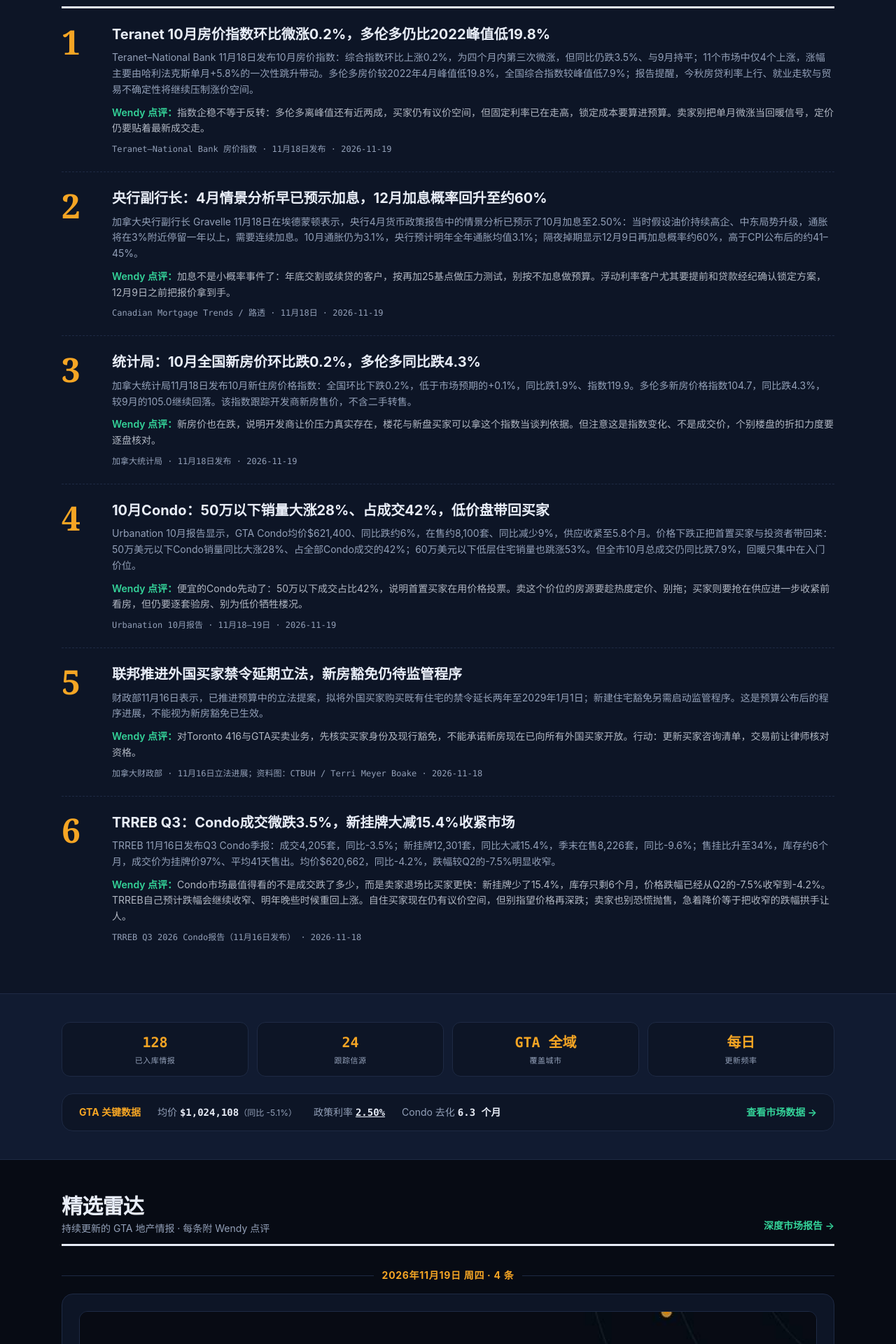
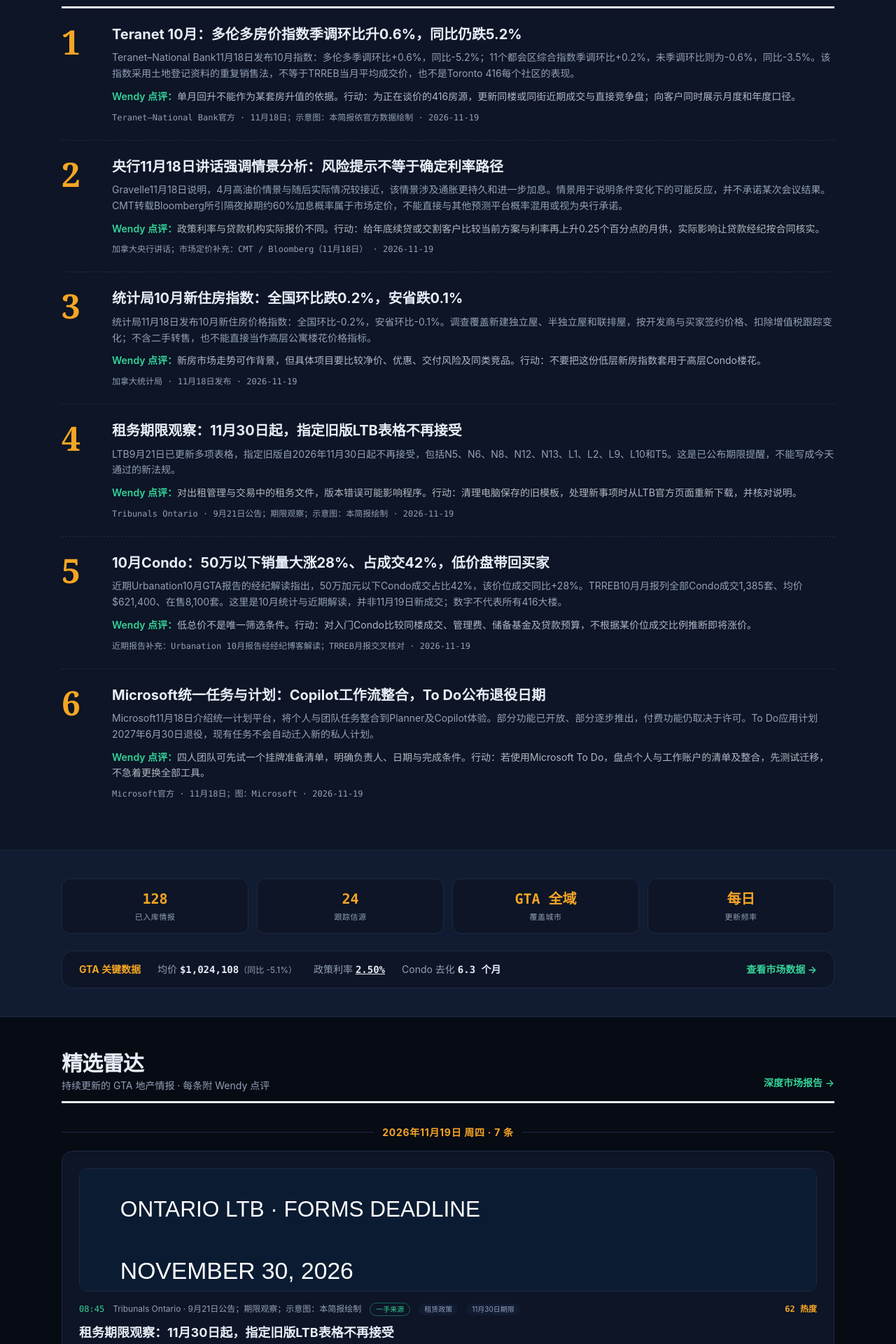
Before and after one commit to wendywangrealestate/wendy-hot-radar, a Next.js app: page / in a window 1280 px wide. Shown: the part 500-2420 px from the top of the page at 70% size. Built offline with nearby package versions, Linux system fonts and the light colour scheme.

Commit message:
Verify November 19 brief: clarify index scopes, rate scenarios, deadlines and technology

```diff
--- a/data/radar.ts
+++ b/data/radar.ts
@@ -20,24 +20,90 @@ export interface RadarItem {
 
 export const radarItems: RadarItem[] = [
 {
+  "id": "ltb-nov30-forms-2026-watch",
+  "date": "2026-11-19",
+  "time": "08:45",
+  "firstHand": true,
+  "heat": 62,
+  "source": "Tribunals Ontario · 9月21日公告；期限观察；示意图：本简报绘制",
+  "tags": [
+    "租赁政策",
+    "11月30日期限"
+  ],
+  "points": [
+    "11月30日起旧版不再接受",
+    "涉及N5/N6/N8/N12/N13等",
+    "已生效安排，不是今日新法"
+  ],
+  "image": "/summaries/ltb-forms-nov30-2026-watch.svg",
+  "title": "租务期限观察：11月30日起，指定旧版LTB表格不再接受",
+  "summary": "LTB9月21日已更新多项表格，指定旧版自2026年11月30日起不再接受，包括N5、N6、N8、N12、N13、L1、L2、L9、L10和T5。这是已公布期限提醒，不能写成今天通过的新法规。",
+  "wendyNote": "对出租管理与交易中的租务文件，版本错误可能影响程序。行动：清理电脑保存的旧模板，处理新事项时从LTB官方页面重新下载，并核对说明。",
+  "url": "https://tribunalsontario.ca/2026/09/21/ltb-operational-update-legislative-changes-at-the-landlord-and-tenant-board-effective-september-21-2026/"
+},
+{
+  "id": "microsoft-unified-plans-nov18-2026",
+  "date": "2026-11-19",
+  "time": "08:45",
+  "firstHand": true,
+  "heat": 51,
+  "source": "Microsoft官方 · 11月18日；图：Microsoft",
+  "tags": [
+    "AI工作流",
+    "任务管理"
+  ],
+  "points": [
+    "统一任务与计划平台",
+    "Copilot可结合计划处理任务",
+    "To Do计划2027年6月30日退役"
+  ],
+  "image": "https://techcommunity.microsoft.com/t5/s/gxcuf89792/images/bS00NTczOTU4LWt6QjNIbA?revision=19",
+  "title": "Microsoft统一任务与计划：Copilot工作流整合，To Do公布退役日期",
+  "summary": "Microsoft11月18日介绍统一计划平台，将个人与团队任务整合到Planner及Copilot体验。部分功能已开放、部分逐步推出，付费功能仍取决于许可。To Do应用计划2027年6月30日退役，现有任务不会自动迁入新的私人计划。",
+  "wendyNote": "四人团队可先试一个挂牌准备清单，明确负责人、日期与完成条件。行动：若使用Microsoft To Do，盘点个人与工作账户的清单及整合，先测试迁移，不急着更换全部工具。",
+  "url": "https://techcommunity.microsoft.com/blog/plannerblog/introducing-unified-tasks-and-plans-for-copilot-and-microsoft-365/4573958"
+},
+{
+  "id": "google-marketing-platform-nov18-2026",
+  "date": "2026-11-19",
+  "time": "08:45",
+  "firstHand": true,
+  "heat": 43,
+  "source": "Google官方 · 11月18日；图：Google",
+  "tags": [
+    "数字营销",
+    "广告渠道"
+  ],
+  "points": [
+    "DV360新增Pinterest库存",
+    "加拿大Loblaw媒体整合",
+    "不等于普通Google Ads自动开放"
+  ],
+  "image": "https://storage.googleapis.com/gweb-uniblog-publish-prod/images/ss_0108-GMP_Drop_November___Design_Frame01_.max-1440x810.png",
+  "title": "Google营销平台新增Pinterest与加拿大Loblaw整合，小型地产业务先核对适用性",
+  "summary": "Google11月18日公布Marketing Platform更新：Display & Video 360可访问Pinterest广告库存，并新增加拿大Loblaw Advance受众与销售衡量整合。Spotify相关Google受众功能则注明美国和印度；这些不是所有普通Google Ads账户都自动获得的功能。",
+  "wendyNote": "大型零售媒体工具未必适合本地地产获客。行动：先核对广告平台与住房广告限制，把预算评估落到实际咨询和预约，不凭新功能或曝光量就增加支出。",
+  "url": "https://blog.google/products/marketingplatform/360/google-marketing-platform-drop-november/"
+},
+{
   "id": "teranet-hpi-oct2026",
   "heat": 72,
-  "source": "Teranet–National Bank 房价指数 · 11月18日发布",
+  "source": "Teranet–National Bank官方 · 11月18日；示意图：本简报依官方数据绘制",
   "tags": [
     "房价指数",
     "转售市场",
     "多伦多"
   ],
   "points": [
-    "综合指数环比+0.2%",
-    "同比-3.5% 跌幅持平",
-    "多伦多较峰值-19.8%"
-  ],
-  "image": "/summaries/teranet-hpi-oct2026.jpg",
-  "title": "Teranet 10月房价指数环比微涨0.2%，多伦多仍比2022峰值低19.8%",
-  "summary": "Teranet–National Bank 11月18日发布10月房价指数：综合指数环比上涨0.2%，为四个月内第三次微涨，但同比仍跌3.5%、与9月持平；11个市场中仅4个上涨，涨幅主要由哈利法克斯单月+5.8%的一次性跳升带动。多伦多房价较2022年4月峰值低19.8%，全国综合指数较峰值低7.9%；报告提醒，今秋房贷利率上行、就业走软与贸易不确定性将继续压制涨价空间。",
-  "wendyNote": "指数企稳不等于反转：多伦多离峰值还有近两成，买家仍有议价空间，但固定利率已在走高，锁定成本要算进预算。卖家别把单月微涨当回暖信号，定价仍要贴着最新成交走。",
-  "url": "https://housepriceindex.ca/category/pr/",
+    "多伦多季调环比+0.6%",
+    "多伦多同比-5.2%",
+    "综合季调+0.2%；未季调-0.6%"
+  ],
+  "image": "/summaries/teranet-oct2026-verified.svg",
+  "title": "Teranet 10月：多伦多房价指数季调环比升0.6%，同比仍跌5.2%",
+  "summary": "Teranet–National Bank11月18日发布10月指数：多伦多季调环比+0.6%，同比-5.2%；11个都会区综合指数季调环比+0.2%，未季调环比则为-0.6%，同比-3.5%。该指数采用土地登记资料的重复销售法，不等于TRREB当月平均成交价，也不是Toronto 416每个社区的表现。",
+  "wendyNote": "单月回升不能作为某套房升值的依据。行动：为正在谈价的416房源，更新同楼或同街近期成交与直接竞争盘；向客户同时展示月度和年度口径。",
+  "url": "https://housepriceindex.ca/2026/11/october2026/",
   "date": "2026-11-19",
   "time": "07:00",
   "firstHand": true
@@ -45,22 +111,22 @@ export const radarItems: RadarItem[] = [
 {
   "id": "gravelle-scenarios-dec-odds-nov2026",
   "heat": 66,
-  "source": "Canadian Mortgage Trends / 路透 · 11月18日",
+  "source": "加拿大央行讲话；市场定价补充：CMT / Bloomberg（11月18日）",
   "tags": [
     "央行",
     "加息预期",
     "12月议息"
   ],
   "points": [
-    "4月情景已预示加息",
-    "10月CPI仍为3.1%",
-    "12月加息概率约60%"
+    "高油价情景风险已部分实现",
+    "政策利率2.50%并非房贷报价",
+    "下次12月9日决定尚未发生"
   ],
   "image": "/summaries/gravelle-scenarios-dec-odds-nov2026.jpg",
-  "title": "央行副行长：4月情景分析早已预示加息，12月加息概率回升至约60%",
-  "summary": "加拿大央行副行长 Gravelle 11月18日在埃德蒙顿表示，央行4月货币政策报告中的情景分析已预示了10月加息至2.50%：当时假设油价持续高企、中东局势升级，通胀将在3%附近停留一年以上，需要连续加息。10月通胀仍为3.1%，央行预计明年全年通胀均值3.1%；隔夜掉期显示12月9日再加息概率约60%，高于CPI公布后的约41–45%。",
-  "wendyNote": "加息不是小概率事件了：年底交割或续贷的客户，按再加25基点做压力测试，别按不加息做预算。浮动利率客户尤其要提前和贷款经纪确认锁定方案，12月9日之前把报价拿到手。",
-  "url": "https://www.canadianmortgagetrends.com/2026/11/bank-of-canada-says-april-scenario-analysis-telegraphed-hike/",
+  "title": "央行11月18日讲话强调情景分析：风险提示不等于确定利率路径",
+  "summary": "Gravelle11月18日说明，4月高油价情景与随后实际情况较接近，该情景涉及通胀更持久和进一步加息。情景用于说明条件变化下的可能反应，并不承诺某次会议结果。CMT转载Bloomberg所引隔夜掉期约60%加息概率属于市场定价，不能直接与其他预测平台概率混用或视为央行承诺。",
+  "wendyNote": "政策利率与贷款机构实际报价不同。行动：给年底续贷或交割客户比较当前方案与利率再上升0.25个百分点的月供，实际影响让贷款经纪按合同核实。",
+  "url": "https://www.bankofcanada.ca/2026/11/setting-the-scenario-monetary-policy-communications-in-uncertain-times/",
   "date": "2026-11-19",
   "time": "07:00",
   "firstHand": false
@@ -75,15 +141,15 @@ export const radarItems: RadarItem[] = [
     "多伦多"
   ],
   "points": [
-    "全国新房价环比-0.2%",
-    "同比-1.9% 指数119.9",
-    "多伦多同比-4.3%"
+    "全国环比-0.2%",
+    "安省环比-0.1%",
+    "仅新独立屋、半独立屋、联排"
   ],
   "image": "/summaries/statcan-nhpi-oct2026.jpg",
-  "title": "统计局：10月全国新房价环比跌0.2%，多伦多同比跌4.3%",
-  "summary": "加拿大统计局11月18日发布10月新住房价格指数：全国环比下跌0.2%，低于市场预期的+0.1%，同比跌1.9%、指数119.9。多伦多新房价格指数104.7，同比跌4.3%，较9月的105.0继续回落。该指数跟踪开发商新房售价，不含二手转售。",
-  "wendyNote": "新房价也在跌，说明开发商让价压力真实存在，楼花与新盘买家可以拿这个指数当谈判依据。但注意这是指数变化、不是成交价，个别楼盘的折扣力度要逐盘核对。",
-  "url": "https://www150.statcan.gc.ca/t1/tbl1/en/tv.action?pid=1810020502",
+  "title": "统计局10月新住房指数：全国环比跌0.2%，安省跌0.1%",
+  "summary": "统计局11月18日发布10月新住房价格指数：全国环比-0.2%，安省环比-0.1%。调查覆盖新建独立屋、半独立屋和联排屋，按开发商与买家签约价格、扣除增值税跟踪变化；不含二手转售，也不能直接当作高层公寓楼花价格指标。",
+  "wendyNote": "新房市场走势可作背景，但具体项目要比较净价、优惠、交付风险及同类竞品。行动：不要把这份低层新房指数套用于高层Condo楼花。",
+  "url": "https://www150.statcan.gc.ca/n1/daily-quotidien/261118/dq261118d-eng.htm",
   "date": "2026-11-19",
   "time": "07:00",
   "firstHand": true
@@ -91,7 +157,7 @@ export const radarItems: RadarItem[] = [
 {
   "id": "urbanation-oct2026-entry-condo",
   "heat": 60,
-  "source": "Urbanation 10月报告 · 11月18–19日",
+  "source": "近期报告补充：Urbanation 10月报告经经纪博客解读；TRREB月报交叉核对",
   "tags": [
     "Condo市场",
     "首置买家",
@@ -104,9 +170,9 @@ export const radarItems: RadarItem[] = [
   ],
   "image": "/summaries/urbanation-oct2026-entry-condo.jpg",
   "title": "10月Condo：50万以下销量大涨28%、占成交42%，低价盘带回买家",
-  "summary": "Urbanation 10月报告显示，GTA Condo均价$621,400、同比跌约6%，在售约8,100套、同比减少9%，供应收紧至5.8个月。价格下跌正把首置买家与投资者带回来：50万美元以下Condo销量同比大涨28%、占全部Condo成交的42%；60万美元以下低层住宅销量也跳涨53%。但全市10月总成交仍同比跌7.9%，回暖只集中在入门价位。",
-  "wendyNote": "便宜的Condo先动了：50万以下成交占比42%，说明首置买家在用价格投票。卖这个价位的房源要趁热度定价、别拖；买家则要抢在供应进一步收紧前看房，但仍要逐套验房、别为低价牺牲楼况。",
-  "url": "https://rolandbrunner.ca/Blog/october-2026-urbanation-report-condos",
+  "summary": "近期Urbanation10月GTA报告的经纪解读指出，50万加元以下Condo成交占比42%，该价位成交同比+28%。TRREB10月月报列全部Condo成交1,385套、均价$621,400、在售8,100套。这里是10月统计与近期解读，并非11月19日新成交；数字不代表所有416大楼。",
+  "wendyNote": "低总价不是唯一筛选条件。行动：对入门Condo比较同楼成交、管理费、储备基金及贷款预算，不根据某价位成交比例推断即将涨价。",
+  "url": "https://www.antonymalfara.com/blog/gta-housing-market-october-2026-urbanation",
   "date": "2026-11-19",
   "time": "07:00",
   "firstHand": false
```
